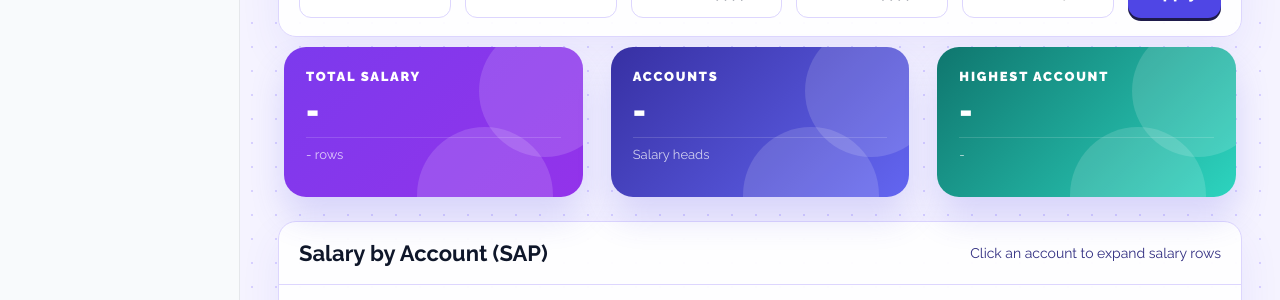
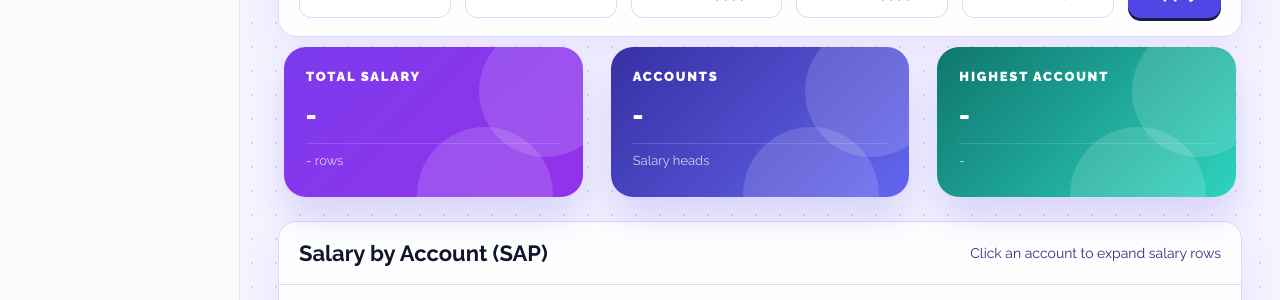
Before and after one commit to JaskiratSingh1010/Control-Panel, a Django app: template dashboard/templates/dashboard/salary_dashboard.html in a window 1280 px wide. Shown: the part 213-513 px from the top of the page. Run offline with Django 5.2, Linux system fonts and the light colour scheme; the template is opened without the code that fills it, so the values that code supplies are empty.

Commit message:
Use normal system font for numeric values on Expenses & Salary dashboards
These two pages lacked the numeric-font override, so their KPI cards,
budget-head amounts and table figures inherited Raleway from the body.
Apply the system sans stack to .kvalue/.amount/.metric b/.num to match
the other dashboards.

Co-Authored-By: Claude Opus 4.8 (1M context) <noreply@anthropic.com>

```diff
--- a/dashboard/templates/dashboard/expenses_dashboard.html
+++ b/dashboard/templates/dashboard/expenses_dashboard.html
@@ -27,6 +27,7 @@
 .panel-head{display:flex;align-items:center;justify-content:space-between;gap:14px;padding:18px 20px;border-bottom:1px solid #ddd6fe}.panel-head h2{margin:0;font-size:22px}.hint{font-size:14px;color:#312e81}
 .group{border-bottom:1px solid #e9e5ff}.gmain{display:grid;grid-template-columns:6px 1fr 130px 150px 150px 28px;gap:18px;align-items:center;padding:18px 20px;cursor:pointer}.bar{width:5px;height:54px;border-radius:6px;background:#635bff}.gtitle{font-size:19px;font-weight:850}.gmeta{font-size:14px;color:#312e81;margin-top:3px}.metric{text-align:right;color:#312e81}.metric b{display:block;color:#111827;font-size:16px}.amount{font-size:25px;font-weight:900;text-align:right}.chev{font-size:18px;color:#94a3b8}.rows{display:none;background:#fbfaff;padding:0 20px 18px 44px}.group.open .rows{display:block}.group.open .chev{transform:rotate(180deg)}
 .detail-table{width:100%;border-collapse:collapse;font-size:13px}.detail-table th{text-align:left;padding:9px 8px;color:#64748b;border-bottom:1px solid #e5e7eb}.detail-table td{padding:9px 8px;border-bottom:1px solid #eef2ff}.num{text-align:right}.muted{color:#64748b}.empty{padding:38px;text-align:center;color:#64748b}.modal{display:none;position:fixed;inset:0;background:rgba(15,23,42,.42);z-index:500;align-items:center;justify-content:center}.modal.show{display:flex}.modal-box{width:min(720px,92vw);max-height:80vh;overflow:auto;background:#fff;border-radius:18px;padding:22px;box-shadow:0 24px 70px rgba(15,23,42,.3)}.modal-head{display:flex;justify-content:space-between;align-items:center;margin-bottom:16px}.modal-head h3{margin:0}.budget-row{display:grid;grid-template-columns:1fr 180px;gap:12px;align-items:center;padding:9px 0;border-bottom:1px solid #eef2ff}.budget-row input{height:42px;border:1px solid #ddd6fe;border-radius:10px;padding:0 12px;text-align:right;font:inherit}.modal-actions{display:flex;justify-content:flex-end;gap:10px;margin-top:18px}
+.kvalue,.amount,.metric b,.num{font-family:system-ui,-apple-system,"Segoe UI",Arial,sans-serif}
 @media(max-width:1350px){.filter-bar{grid-template-columns:repeat(3,minmax(150px,1fr))}.filter-actions{grid-column:1/-1;justify-content:flex-start}}@media(max-width:1100px){.filter-bar{grid-template-columns:repeat(2,1fr)}.cards{grid-template-columns:repeat(2,1fr)}.gmain{grid-template-columns:6px 1fr 120px 28px}.metric.hide-sm{display:none}}@media(max-width:720px){.dash-page{margin:-28px -32px;padding:22px 18px}.filter-bar,.cards{grid-template-columns:1fr}.filter-actions{grid-column:auto;flex-direction:column;align-items:stretch}.filter-actions .btn{width:100%}.gmain{grid-template-columns:6px 1fr 28px}.metric,.amount{display:none}}
 </style>
 {% endblock %}
--- a/dashboard/templates/dashboard/salary_dashboard.html
+++ b/dashboard/templates/dashboard/salary_dashboard.html
@@ -12,6 +12,7 @@
 .panel{background:rgba(255,255,255,.94);border:1px solid #ddd6fe;border-radius:18px;overflow:hidden;box-shadow:0 16px 40px rgba(79,70,229,.08)}.panel-head{display:flex;align-items:center;justify-content:space-between;padding:18px 20px;border-bottom:1px solid #ddd6fe}.panel-head h2{margin:0;font-size:22px}.hint{font-size:14px;color:#312e81}
 .group{border-bottom:1px solid #e9e5ff}.gmain{display:grid;grid-template-columns:6px 1fr 140px 150px 28px;gap:18px;align-items:center;padding:18px 20px;cursor:pointer}.bar{width:5px;height:54px;border-radius:6px;background:#635bff}.gtitle{font-size:19px;font-weight:850}.gmeta{font-size:14px;color:#312e81;margin-top:3px}.metric{text-align:right;color:#312e81}.metric b{display:block;color:#111827;font-size:16px}.amount{font-size:25px;font-weight:900;text-align:right}.chev{font-size:18px;color:#94a3b8}.rows{display:none;background:#fbfaff;padding:0 20px 18px 44px}.group.open .rows{display:block}.group.open .chev{transform:rotate(180deg)}
 .detail-table{width:100%;border-collapse:collapse;font-size:13px}.detail-table th{text-align:left;padding:9px 8px;color:#64748b;border-bottom:1px solid #e5e7eb}.detail-table td{padding:9px 8px;border-bottom:1px solid #eef2ff}.num{text-align:right}.muted{color:#64748b}.empty{padding:38px;text-align:center;color:#64748b}
+.kvalue,.amount,.metric b,.num{font-family:system-ui,-apple-system,"Segoe UI",Arial,sans-serif}
 @media(max-width:1000px){.filter-bar,.cards{grid-template-columns:1fr 1fr}.gmain{grid-template-columns:6px 1fr 120px 28px}.metric.hide-sm{display:none}}@media(max-width:720px){.dash-page{margin:-28px -32px;padding:22px 18px}.filter-bar,.cards{grid-template-columns:1fr}.gmain{grid-template-columns:6px 1fr 28px}.metric,.amount{display:none}}
 </style>
 {% endblock %}
```
